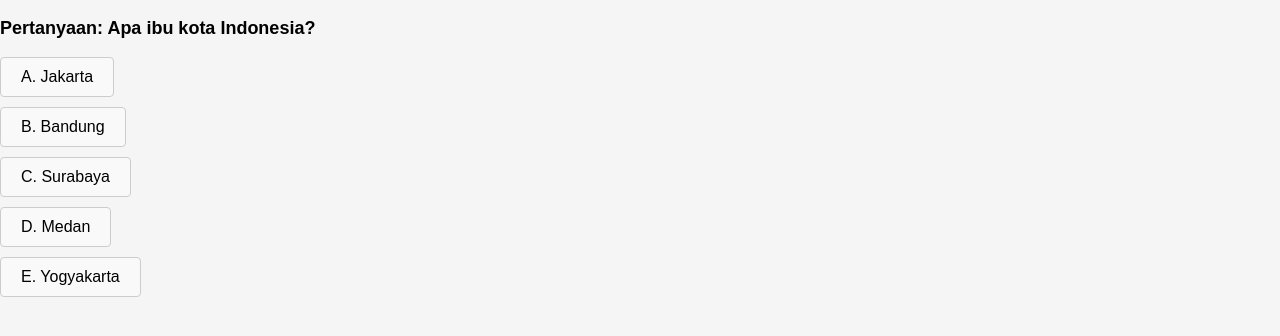
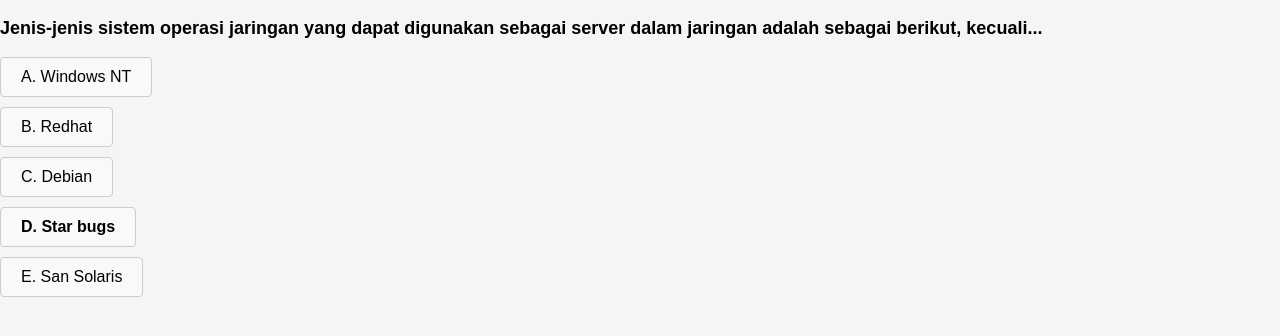
Before and after one commit to Deha2/Latihan1, a plain HTML site: page soaldnsxi/index.html in a window 1280 px wide. Drawn offline with Linux system fonts and the light colour scheme.

Commit message:
index.html

```diff
--- a/soaldnsxi/index.html
+++ b/soaldnsxi/index.html
@@ -3,18 +3,18 @@
 <head>
     <meta charset="UTF-8">
     <meta name="viewport" content="width=device-width, initial-scale=1.0">
-    <title>Soal Pilihan Ganda</title>
+    <title>Soal DNS Devin</title>
     <link rel="stylesheet" href="styles.css">
 </head>
 <body>
     <div class="question">
-        <p>Pertanyaan: Apa ibu kota Indonesia?</p>
+        <p>Jenis-jenis sistem operasi jaringan yang dapat digunakan sebagai server dalam jaringan adalah sebagai berikut, kecuali...</p>
         <ul class="options">
-            <li><label><input type="radio" name="answer" value="A"> A. Jakarta</label></li>
-            <li><label><input type="radio" name="answer" value="B"> B. Bandung</label></li>
-            <li><label><input type="radio" name="answer" value="C"> C. Surabaya</label></li>
-            <li><label><input type="radio" name="answer" value="D"> D. Medan</label></li>
-            <li><label><input type="radio" name="answer" value="E"> E. Yogyakarta</label></li>
+            <li><label><input type="radio" name="answer" value="A"> A. Windows NT</label></li>
+            <li><label><input type="radio" name="answer" value="B"> B. Redhat</label></li>
+            <li><label><input type="radio" name="answer" value="C"> C. Debian</label></li>
+         <b><li><label><input type="radio" name="answer" value="D"> D. Star bugs</label></li></b>
+            <li><label><input type="radio" name="answer" value="E"> E. San Solaris</label></li>
         </ul>
     </div>
 </body>
```
